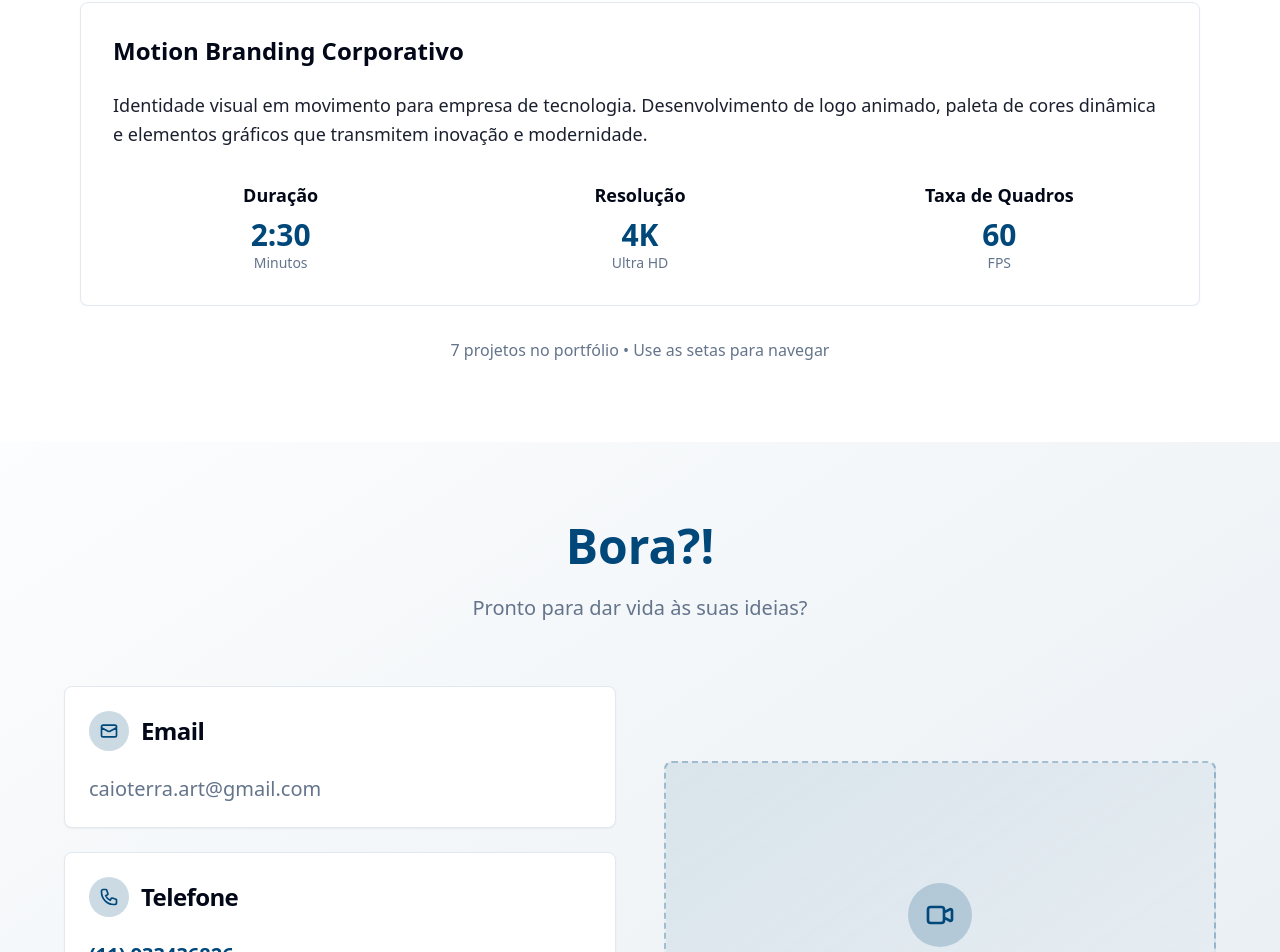
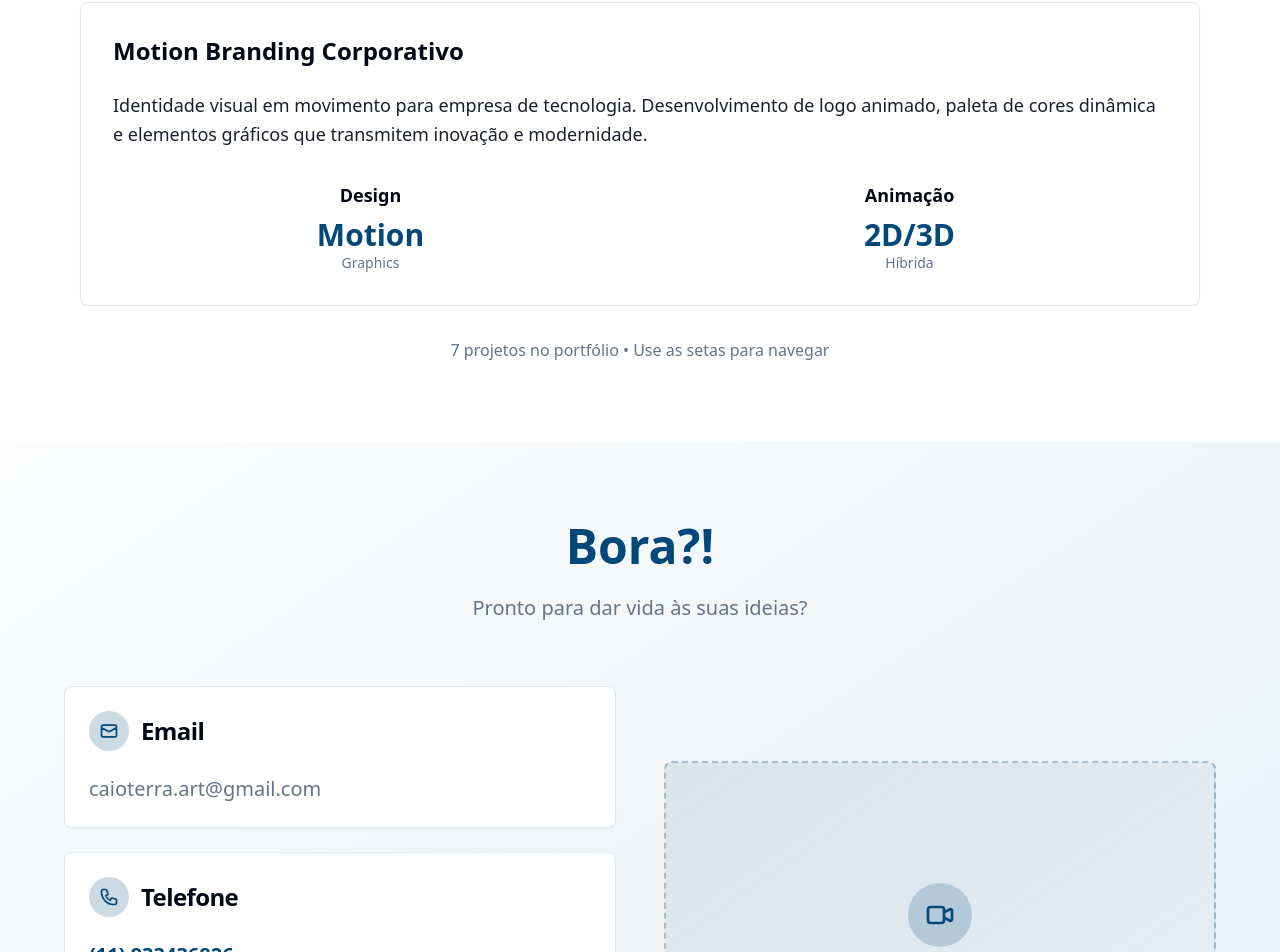
Before and after one commit to KIOTerra/kiomotion, a React (Vite) app: page / in a window 1280 px wide. Shown: the part 2652-3604 px from the top of the page. Built offline with nearby package versions, Linux system fonts and the light colour scheme.

Commit message:
Altera características de vídeo

```diff
--- a/src/components/Projects.tsx
+++ b/src/components/Projects.tsx
@@ -169,23 +169,17 @@ const Projects = () => {
                           </p>
                         </div>
 
-                        <div className="grid grid-cols-1 md:grid-cols-3 gap-6">
+                        <div className="grid grid-cols-1 md:grid-cols-2 gap-6">
                           <div className="text-center">
-                            <h4 className="text-lg font-semibold mb-2">Duração</h4>
-                            <p className="text-3xl font-bold text-primary">{project.specs.duration}</p>
-                            <p className="text-sm text-muted-foreground">Minutos</p>
+                            <h4 className="text-lg font-semibold mb-2">Design</h4>
+                            <p className="text-3xl font-bold text-primary">Motion</p>
+                            <p className="text-sm text-muted-foreground">Graphics</p>
                           </div>
 
                           <div className="text-center">
-                            <h4 className="text-lg font-semibold mb-2">Resolução</h4>
-                            <p className="text-3xl font-bold text-primary">{project.specs.resolution}</p>
-                            <p className="text-sm text-muted-foreground">Ultra HD</p>
-                          </div>
-
-                          <div className="text-center">
-                            <h4 className="text-lg font-semibold mb-2">Taxa de Quadros</h4>
-                            <p className="text-3xl font-bold text-primary">{project.specs.fps}</p>
-                            <p className="text-sm text-muted-foreground">FPS</p>
+                            <h4 className="text-lg font-semibold mb-2">Animação</h4>
+                            <p className="text-3xl font-bold text-primary">2D/3D</p>
+                            <p className="text-sm text-muted-foreground">Híbrida</p>
                           </div>
                         </div>
                       </Card>
```
